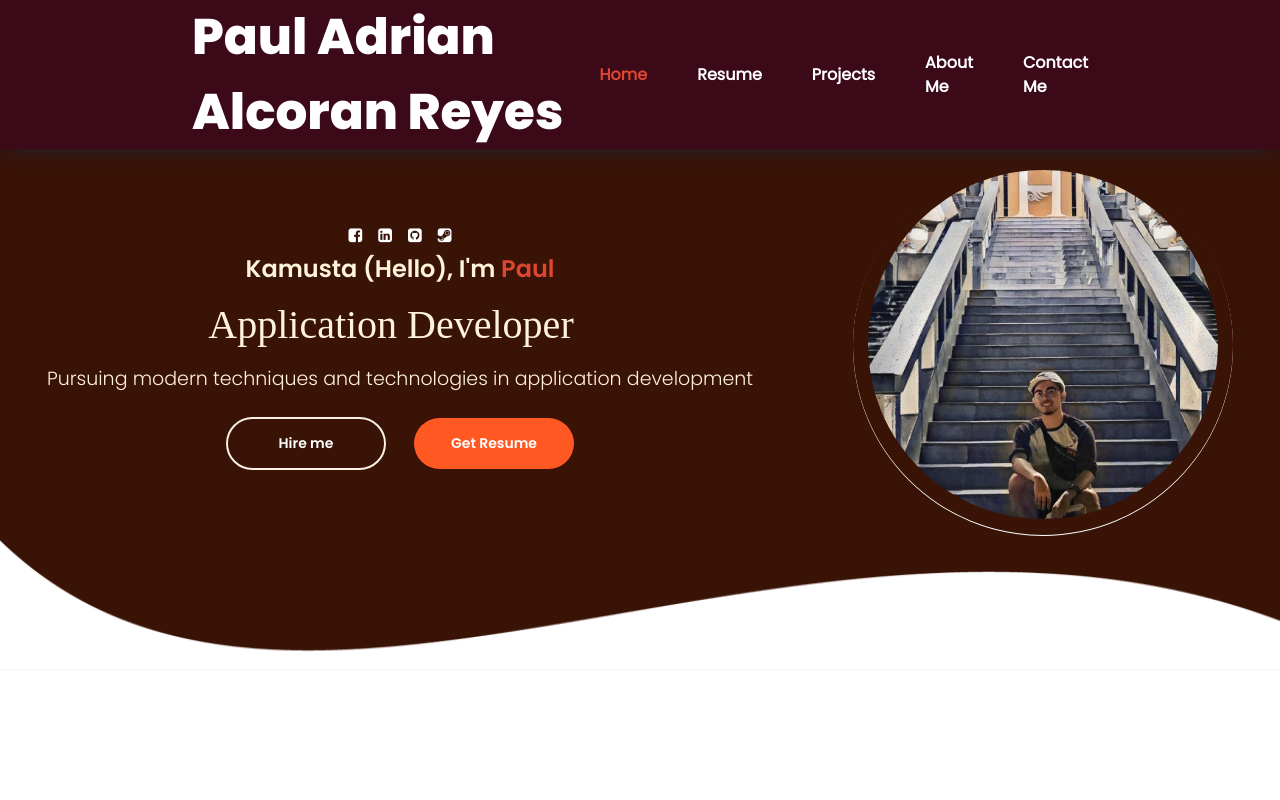
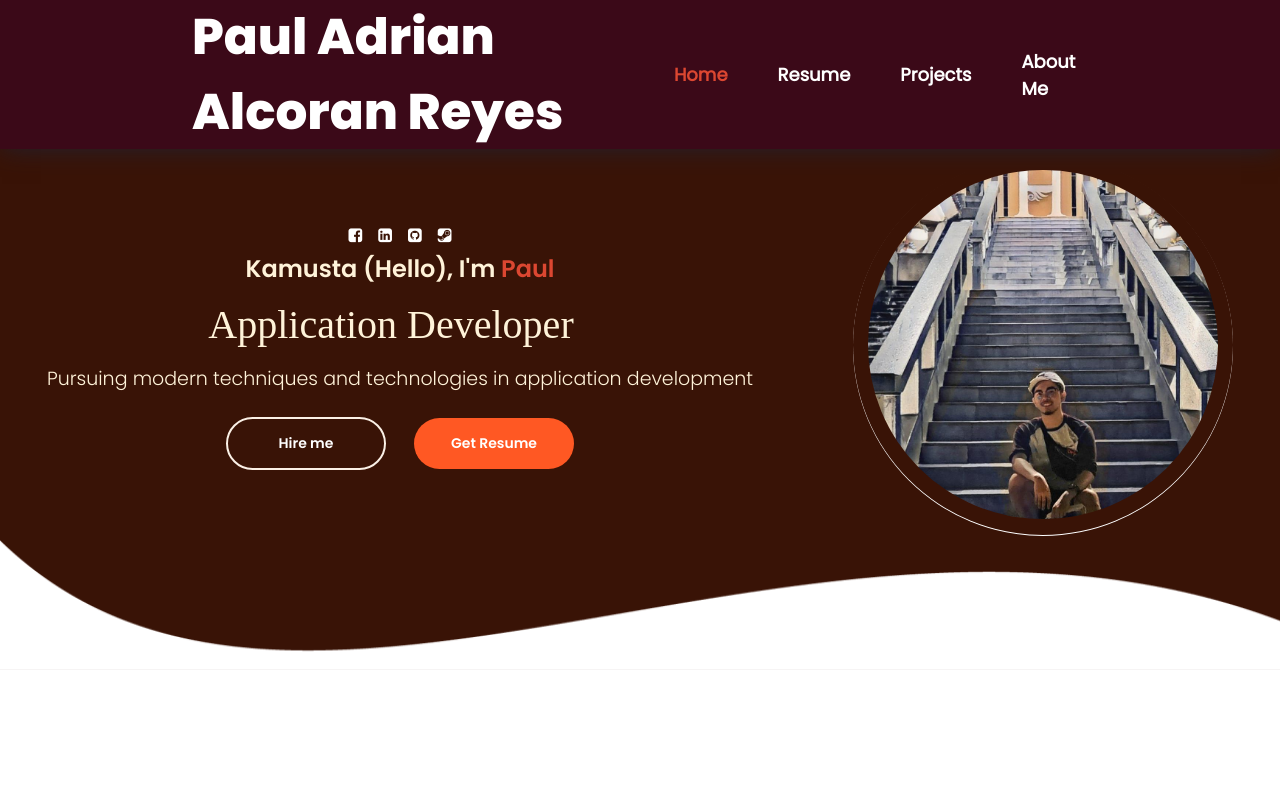
Before and after one commit to alcoranpaul/my_portfolio, a React (Create React App) app in the folder client/: page / in a window 1280 px wide. Shown: the top 800 px of the page. Built offline with nearby package versions, Linux system fonts and the light colour scheme; a web font is replaced by a local one.

Commit message:
WebPortfolio
Header font

```diff
--- a/client/src/components/Header/Header.css
+++ b/client/src/components/Header/Header.css
@@ -22,9 +22,10 @@
 .header-options {
   display: flex;
   align-items: center;
+  overflow: hidden;
 }
 .header-option {
-  font-size: 16px;
+  font-size: 18px;
   cursor: pointer;
   font-weight: 600;
 }
@@ -58,7 +59,11 @@
     padding: 0 40px;
     position: relative;
   }
+  .header-option {
+    font-size: 40px;
+  }
   .header-options {
+    overflow: hidden;
     display: flex;
     flex-direction: column;
     position: absolute;
@@ -87,6 +92,7 @@
   .show-hamburger-options {
     left: 0;
     opacity: 1;
+    overflow: hidden;
   }
 }
 @media only screen and (max-width: 683px) {
--- a/client/src/components/Header/Header.js
+++ b/client/src/components/Header/Header.js
@@ -79,6 +79,7 @@ export default function Header() {
           className="header-hamburger"
           onClick={() =>
             setShowHeaderOptions(!showHeaderOptions)
+
           }
         >
           <FontAwesomeIcon
@@ -95,6 +96,7 @@ export default function Header() {
               ? "header-options show-hamburger-options"
               : "header-options"
           }
+
         >
           {getHeaderOptions()}
         </div>
--- a/client/src/components/Projects/Projects.js
+++ b/client/src/components/Projects/Projects.js
@@ -29,6 +29,7 @@ function Projects(props) {
         return () => {
             /* UNSUBSCRIBE THE SUBSCRIPTIONS */
             fadeInSubscription.unsubscribe();
+
         };
     }, [fadeInSubscription]);
 
```
